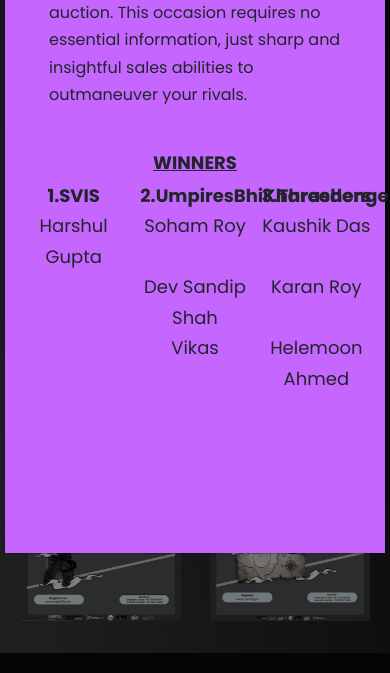
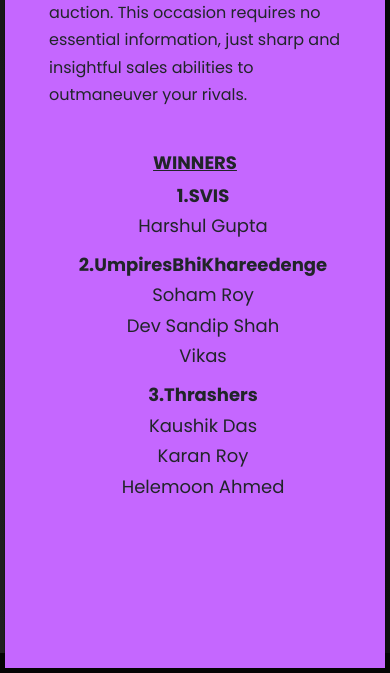
Before and after one commit to Soumadipdas18/spirit2021, a Node server app: page /events in a window 390 px wide, after a click on "READ MORE". Shown: the part 432-1105 px from the top of the page. Run offline with Node 20, Linux system fonts and the light colour scheme; some libraries are stand-ins or nearby versions.

Commit message:
Winners-responsivity

```diff
--- a/views/events/event_reg_modals/events_cricketfantasy.ejs
+++ b/views/events/event_reg_modals/events_cricketfantasy.ejs
@@ -28,282 +28,232 @@
 									</div>
 									<div class ="winner-names text-center">
 										<div class="row">
-											<div class="col-4">
+											<div class="col-12 col-sm-6 col-md-4">
 												1.Ganesh Kurapati
 											</div>
-											<div class="col-4">
+											<div class="col-12 col-sm-6 col-md-4">
 												2.Nandagopan
 											</div>
-											<div class="col-4">
+											<div class="col-12 col-sm-6 col-md-4">
 												3.Subash J
 											</div>
-										</div>
-										<div class="row">
-											<div class="col-4">
+											<div class="col-12 col-sm-6 col-md-4">
 												4.GUNASEKHAR MADIREDDI
 											</div>
-											<div class="col-4">
+											<div class="col-12 col-sm-6 col-md-4">
 												5.Chirag
 											</div>
-											<div class="col-4">
+											<div class="col-12 col-sm-6 col-md-4">
 												6.Yash aggarwal
 											</div>
-										</div>
-										<div class="row">
-											<div class="col-4">
+											<div class="col-12 col-sm-6 col-md-4">
 												7.Vatsal
 											</div>
-											<div class="col-4">
+											<div class="col-12 col-sm-6 col-md-4">
 												8.Aryan Laumas
 											</div>
-											<div class="col-4">
+											<div class="col-12 col-sm-6 col-md-4">
 												9.Kartik Garg
 											</div>
-										</div>
-										<div class="row">
-											<div class="col-4">
+											<div class="col-12 col-sm-6 col-md-4">
 												10.MIHAN ARIF
 											</div>
-											<div class="col-4">
+											<div class="col-12 col-sm-6 col-md-4">
 												11.Jagrit Kalra
 											</div>
-											<div class="col-4">
+											<div class="col-12 col-sm-6 col-md-4">
 												12.Anant Kaushik
 											</div>
-										</div>
-										<div class="row">
-											<div class="col-4">
+											<div class="col-12 col-sm-6 col-md-4">
 												13.Gaurang Talati
 											</div>
-											<div class="col-4">
+											<div class="col-12 col-sm-6 col-md-4">
 												14.Himadri Dey
 											</div>
-											<div class="col-4">
+											<div class="col-12 col-sm-6 col-md-4">
 												15.Raghav Bansal
 											</div>
-										</div>
-										<div class="row">
-											<div class="col-4">
+											<div class="col-12 col-sm-6 col-md-4">
 												16.Shubham Patel
 											</div>
-											<div class="col-4">
+											<div class="col-12 col-sm-6 col-md-4">
 												17.Himanshu Bansal
 											</div>
-											<div class="col-4">
+											<div class="col-12 col-sm-6 col-md-4">
 												18.KARAN  KOCH
 											</div>
-										</div>
-										<div class="row">
-											<div class="col-4">
+											<div class="col-12 col-sm-6 col-md-4">
 												19.LAKSHMI KANT RAO
 											</div>
-											<div class="col-4">
+											<div class="col-12 col-sm-6 col-md-4">
 												20.Pratyush Kumar Pran
 											</div>
-											<div class="col-4">
+											<div class="col-12 col-sm-6 col-md-4">
 												21.Soham Karak
 											</div>
-										</div>
-										<div class="row">
-											<div class="col-4">
+											<div class="col-12 col-sm-6 col-md-4">
 												22.Priyabrata Das
 											</div>
-											<div class="col-4">
+											<div class="col-12 col-sm-6 col-md-4">
 												23.Madhav Agarwal
 											</div>
-											<div class="col-4">
+											<div class="col-12 col-sm-6 col-md-4">
 												24.Soham Roy
 											</div>
-										</div>
-										<div class="row">
-											<div class="col-4">
+											<div class="col-12 col-sm-6 col-md-4">
 												25.Aswin A
 											</div>
-											<div class="col-4">
+											<div class="col-12 col-sm-6 col-md-4">
 												26.Abhay
 											</div>
-											<div class="col-4">
+											<div class="col-12 col-sm-6 col-md-4">
 												27.Kanishka
 											</div>
-										</div>
-										<div class="row">
-											<div class="col-4">
+											<div class="col-12 col-sm-6 col-md-4">
 												28.Sadashiv Keshav
 											</div>
-											<div class="col-4">
+											<div class="col-12 col-sm-6 col-md-4">
 												29.Amartya Batabyal
 											</div>
-											<div class="col-4">
+											<div class="col-12 col-sm-6 col-md-4">
 												30.Anurag Singh
 											</div>
-										</div>
-										<div class="row">
-											<div class="col-4">
+											<div class="col-12 col-sm-6 col-md-4">
 												31.raj anand
 											</div>
-											<div class="col-4">
+											<div class="col-12 col-sm-6 col-md-4">
 												32.Aryan Dev
 											</div>
-											<div class="col-4">
+											<div class="col-12 col-sm-6 col-md-4">
 												33.Archit Jain
 											</div>
-										</div>
-										<div class="row">
-											<div class="col-4">
+											<div class="col-12 col-sm-6 col-md-4">
 												34.Rohit Chawla
 											</div>
-											<div class="col-4">
+											<div class="col-12 col-sm-6 col-md-4">
 												35.Divyansh Rai
 											</div>
-											<div class="col-4">
+											<div class="col-12 col-sm-6 col-md-4">
 												36.Soumyojit das
 											</div>
-										</div>
-										<div class="row">
-											<div class="col-4">
+											<div class="col-12 col-sm-6 col-md-4">
 												37.raghav garg
 											</div>
-											<div class="col-4">
+											<div class="col-12 col-sm-6 col-md-4">
 												38.Deep
 											</div>
-											<div class="col-4">
+											<div class="col-12 col-sm-6 col-md-4">
 												39.Ayush Pratap Singh
 											</div>
-										</div>
-										<div class="row">
-											<div class="col-4">
+											<div class="col-12 col-sm-6 col-md-4">
 												40.Sai Krishnan
 											</div>
-											<div class="col-4">
+											<div class="col-12 col-sm-6 col-md-4">
 												41.Tannmoy
 											</div>
-											<div class="col-4">
+											<div class="col-12 col-sm-6 col-md-4">
 												42.Deepesh Goyal
 											</div>
-										</div>
-										<div class="row">
-											<div class="col-4">
+											<div class="col-12 col-sm-6 col-md-4">
 												43.Abhinav Mishra
 											</div>
-											<div class="col-4">
+											<div class="col-12 col-sm-6 col-md-4">
 												44.Sahil Paul
 											</div>
-											<div class="col-4">
+											<div class="col-12 col-sm-6 col-md-4">
 												45.Parth
 											</div>
-										</div>
-										<div class="row">
-											<div class="col-4">
+											<div class="col-12 col-sm-6 col-md-4">
 												46.Shruti Joshi
 											</div>
-											<div class="col-4">
+											<div class="col-12 col-sm-6 col-md-4">
 												47.Dilip
 											</div>
-											<div class="col-4">
+											<div class="col-12 col-sm-6 col-md-4">
 												48.Dev
 											</div>
-										</div>
-										<div class="row">
-											<div class="col-4">
+											<div class="col-12 col-sm-6 col-md-4">
 												49.Ankit Kumar
 											</div>
-											<div class="col-4">
+											<div class="col-12 col-sm-6 col-md-4">
 												50.Shantanu Gupt
 											</div>
-											<div class="col-4">
+											<div class="col-12 col-sm-6 col-md-4">
 												51.Kishalay Chakraborty
 											</div>
-										</div>
-										<div class="row">
-											<div class="col-4">
+											<div class="col-12 col-sm-6 col-md-4">
 												52.SHUBHAM BHATT
 											</div>
-											<div class="col-4">
+											<div class="col-12 col-sm-6 col-md-4">
 												53.Rahul Rathnakara
 											</div>
-											<div class="col-4">
+											<div class="col-12 col-sm-6 col-md-4">
 												54.Rahul Jakhad
 											</div>
-										</div>
-										<div class="row">
-											<div class="col-4">
+											<div class="col-12 col-sm-6 col-md-4">
 												55.Lokesh Dodwani
 											</div>
-											<div class="col-4">
+											<div class="col-12 col-sm-6 col-md-4">
 												56.Nandini Maheshwari
 											</div>
-											<div class="col-4">
+											<div class="col-12 col-sm-6 col-md-4">
 												57.Shashwat Gupta
 											</div>
-										</div>
-										<div class="row">
-											<div class="col-4">
+											<div class="col-12 col-sm-6 col-md-4">
 												58.Aman Paul
 											</div>
-											<div class="col-4">
+											<div class="col-12 col-sm-6 col-md-4">
 												59.Rahil Patel
 											</div>
-											<div class="col-4">
+											<div class="col-12 col-sm-6 col-md-4">
 												60.Ahaan Sameer Malhotra
 											</div>
-										</div>
-										<div class="row">
-											<div class="col-4">
+											<div class="col-12 col-sm-6 col-md-4">
 												61.Rushabh Parikh
 											</div>
-											<div class="col-4">
+											<div class="col-12 col-sm-6 col-md-4">
 												62.Samay Varshney
 											</div>
-											<div class="col-4">
+											<div class="col-12 col-sm-6 col-md-4">
 												63.GUNDAMEEDI SAI RAM MOHAN
 											</div>
-										</div>
-										<div class="row">
-											<div class="col-4">
+											<div class="col-12 col-sm-6 col-md-4">
 												64.Sauradeep Bhattacharjee
 											</div>
-											<div class="col-4">
+											<div class="col-12 col-sm-6 col-md-4">
 												65.Anil Kumar
 											</div>
-											<div class="col-4">
+											<div class="col-12 col-sm-6 col-md-4">
 												66.Ashok Kumar Meher
 											</div>
-										</div>
-										<div class="row">
-											<div class="col-4">
+											<div class="col-12 col-sm-6 col-md-4">
 												67.Bittu Pandey
 											</div>
-											<div class="col-4">
+											<div class="col-12 col-sm-6 col-md-4">
 												68.Dhruv Garg
 											</div>
-											<div class="col-4">
+											<div class="col-12 col-sm-6 col-md-4">
 												69.Abhishek Thakur
 											</div>
-										</div>
-										<div class="row">
-											<div class="col-4">
+											<div class="col-12 col-sm-6 col-md-4">
 												70.Karan Jain
 											</div>
-											<div class="col-4">
+											<div class="col-12 col-sm-6 col-md-4">
 												71.Aashrith D
 											</div>
-											<div class="col-4">
+											<div class="col-12 col-sm-6 col-md-4">
 												72.Yashraj Solanki
 											</div>
-										</div>
-										<div class="row">
-											<div class="col-4">
+											<div class="col-12 col-sm-6 col-md-4">
 												73.Maharsh Shah
 											</div>
-											<div class="col-4">
+											<div class="col-12 col-sm-6 col-md-4">
 												74.Govind Singh
 											</div>
-											<div class="col-4">
+											<div class="col-12 col-sm-6 col-md-4">
 												75.Abhinav
 											</div>
-										</div>
-										<div class="row">
-											<div class="col-4">
+											<div class="col-12 col-sm-6 col-md-4">
 												76.satyam bansal
 											</div>
 										</div>
--- a/views/events/event_reg_modals/events_ipl.ejs
+++ b/views/events/event_reg_modals/events_ipl.ejs
@@ -28,47 +28,27 @@
 									</div>
 									<div class ="winner-names text-center">
 										<div class="row">
-											<div class="col-4 fw-bolder">
-												1.SVIS
+											<div class="col-12 col-sm-6 col-md-4 ">
+												<ul style="list-style-type:none;">
+													<li><strong>1.SVIS</strong></li>
+													<li>Harshul Gupta</li>
+												</ul>
 											</div>
-											<div class="col-4 fw-bolder">
-												2.UmpiresBhiKhareedenge
+											<div class="col-12 col-sm-6 col-md-4 ">
+												<ul style="list-style-type:none;">
+													<li><strong>2.UmpiresBhiKhareedenge</strong></li>
+													<li>Soham Roy</li>
+													<li>Dev Sandip Shah</li>
+													<li>Vikas</li>
+												</ul>
 											</div>
-											<div class="col-4 fw-bolder">
-												3.Thrashers
-											</div>
-										</div>
-										<div class="row">
-											<div class="col-4">
-												Harshul Gupta
-											</div>
-											<div class="col-4">
-												Soham Roy
-											</div>
-											<div class="col-4">
-												Kaushik Das
-											</div>
-										</div>
-										<div class="row">
-											<div class="col-4">
-
-											</div>
-											<div class="col-4">
-												Dev Sandip Shah
-											</div>
-											<div class="col-4">
-												Karan Roy
-											</div>
-										</div>
-										<div class="row">
-											<div class="col-4">
-
-											</div>
-											<div class="col-4">
-												Vikas
-											</div>
-											<div class="col-4">
-												Helemoon Ahmed
+											<div class="col-12 col-md-4 ">
+												<ul style="list-style-type:none;">
+													<li><strong>3.Thrashers</strong></li>
+													<li>Kaushik Das</li>
+													<li>Karan Roy</li>
+													<li>Helemoon Ahmed</li>
+												</ul>
 											</div>
 										</div>
 									</div>
--- a/views/events/event_reg_modals/events_sportsquiz.ejs
+++ b/views/events/event_reg_modals/events_sportsquiz.ejs
@@ -28,36 +28,26 @@
 									</div>
 									<div class ="winner-names text-center">
 										<div class="row">
-											<div class="col-4 fw-bolder">
-												1.Vast Deference
+											<div class="col-12 col-sm-6 col-md-4 ">
+												<ul style="list-style-type:none;">
+													<li><strong>1.Vast Deference</strong></li>
+													<li>Abhinav Dhar</li>
+													<li>Shashwat Sinai Salgaocar</li>
+												</ul>
 											</div>
-											<div class="col-4 fw-bolder">
-												2.RKM
+											<div class="col-12 col-sm-6 col-md-4 ">
+												<ul style="list-style-type:none;">
+													<li><strong>2.RKM</strong></li>
+													<li>Shantanu Sharma</li>
+													<li>Shashank Tyagi</li>
+												</ul>
 											</div>
-											<div class="col-4 fw-bolder">
-												3.Aneek Choudhury
-											</div>
-										</div>
-										<div class="row">
-											<div class="col-4">
-												Abhinav Dhar
-											</div>
-											<div class="col-4">
-												Shantanu Sharma
-											</div>
-											<div class="col-4">
-												Aneek Roy Choudhury
-											</div>
-										</div>
-										<div class="row">
-											<div class="col-4">
-												Shashwat Sinai Salgaocar
-											</div>
-											<div class="col-4">
-												Shashank Tyagi
-											</div>
-											<div class="col-4">
-												Rahul Kulkarni
+											<div class="col-12 col-md-4 ">
+												<ul style="list-style-type:none;">
+													<li><strong>3.Aneek Choudhury</strong></li>
+													<li>Aneek Roy Choudhury</li>
+													<li>Rahul Kulkarni</li>
+												</ul>
 											</div>
 										</div>
 									</div>
```
